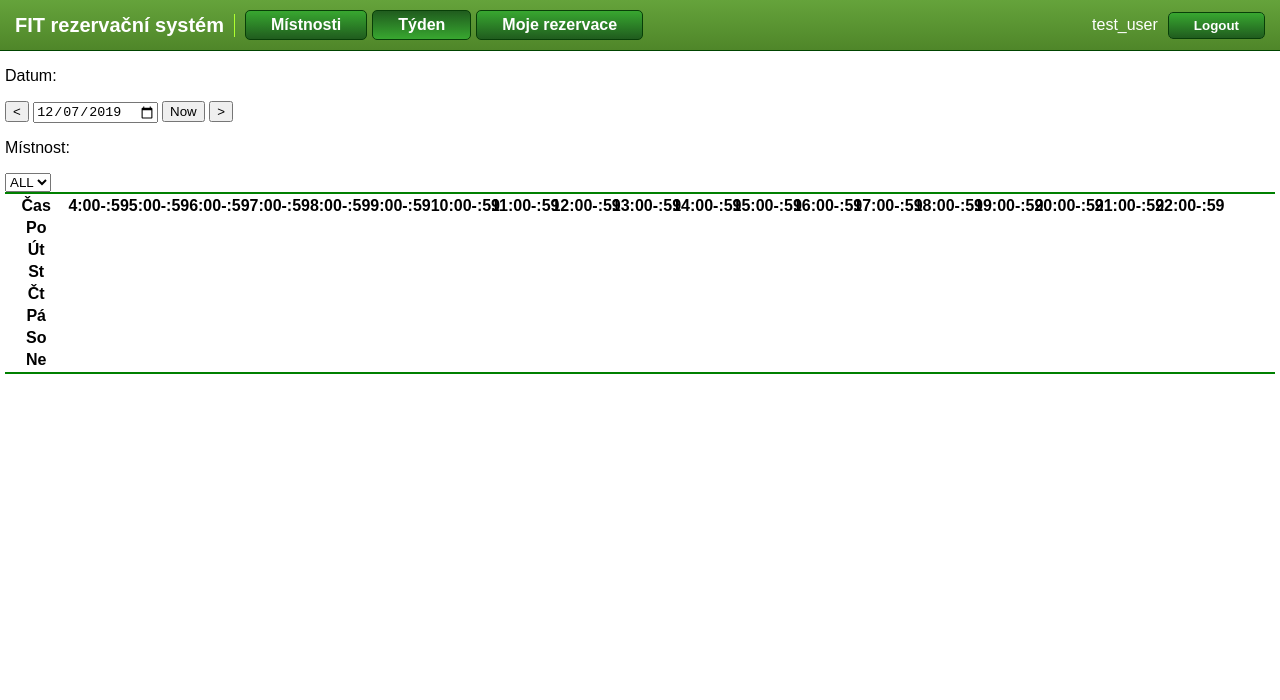
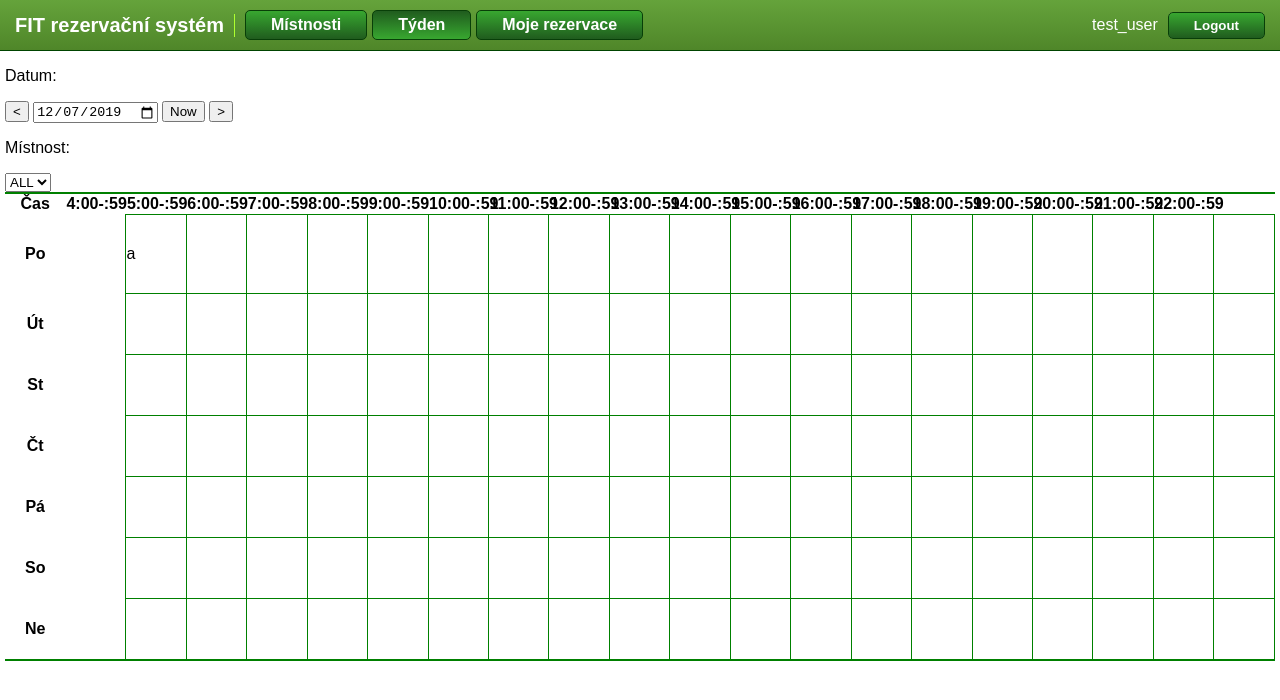
Before and after one commit to Duke-of-Karamel/ITU2019-project, a plain HTML site: page index.html in a window 1280 px wide. Drawn offline with nearby package versions, Linux system fonts and the light colour scheme; no server answers.

Commit message:
Bad table

```diff
--- a/css/styles.css
+++ b/css/styles.css
@@ -141,4 +141,15 @@ table.week_table {
     border-top: 2px solid green;
     border-bottom: 2px solid green;
     width: 100%;
+    border-collapse: collapse;
 }
+
+table.week_table td {
+    padding: 30px 0;
+    border: 1px solid green;
+
+}
+
+table.week_table tr {
+
+}
--- a/js/WeekScheduleView.js
+++ b/js/WeekScheduleView.js
@@ -32,7 +32,7 @@ class WeekScheduleView
                         <th class="tHead">Čas</th> <th class="tHead">4:00-:59</th> <th class="tHead">5:00-:59</th> <th class="tHead">6:00-:59</th> <th class="tHead">7:00-:59</th> <th class="tHead">8:00-:59</th> <th class="tHead">9:00-:59</th> <th class="tHead">10:00-:59</th> <th class="tHead">11:00-:59</th> <th class="tHead">12:00-:59</th> <th class="tHead">13:00-:59</th> <th class="tHead">14:00-:59</th> <th class="tHead">15:00-:59</th> <th class="tHead">16:00-:59</th> <th class="tHead">17:00-:59</th> <th class="tHead">18:00-:59</th> <th class="tHead">19:00-:59</th> <th class="tHead">20:00-:59</th> <th class="tHead">21:00-:59</th> <th class="tHead">22:00-:59</th>
                     </tr>
                     <tr>
-                        <th class="tHead">Po<th> <td class="tCont" data-row="1" data-col="1"></td> <td class="tCont" data-row="1" data-col="2"></td> <td class="tCont" data-row="1" data-col="3"></td> <td class="tCont" data-row="1" data-col="4"></td> <td class="tCont" data-row="1" data-col="5"></td> <td class="tCont" data-row="1" data-col="6"></td> <td class="tCont" data-row="1" data-col="7"></td> <td class="tCont" data-row="1" data-col="8"></td> <td class="tCont" data-row="1" data-col="9"></td> <td class="tCont" data-row="1" data-col="10"></td> <td class="tCont" data-row="1" data-col="11"></td> <td class="tCont" data-row="1" data-col="12"></td> <td class="tCont" data-row="1" data-col="13"></td> <td class="tCont" data-row="1" data-col="14"></td> <td class="tCont" data-row="1" data-col="15"></td> <td class="tCont" data-row="1" data-col="16"></td> <td class="tCont" data-row="1" data-col="17"></td> <td class="tCont" data-row="1" data-col="18"></td> <td class="tCont" data-row="1" data-col="19"></td>
+                        <th class="tHead">Po<th> <td class="tCont" data-row="1" data-col="1">a</td> <td class="tCont" data-row="1" data-col="2"></td> <td class="tCont" data-row="1" data-col="3"></td> <td class="tCont" data-row="1" data-col="4"></td> <td class="tCont" data-row="1" data-col="5"></td> <td class="tCont" data-row="1" data-col="6"></td> <td class="tCont" data-row="1" data-col="7"></td> <td class="tCont" data-row="1" data-col="8"></td> <td class="tCont" data-row="1" data-col="9"></td> <td class="tCont" data-row="1" data-col="10"></td> <td class="tCont" data-row="1" data-col="11"></td> <td class="tCont" data-row="1" data-col="12"></td> <td class="tCont" data-row="1" data-col="13"></td> <td class="tCont" data-row="1" data-col="14"></td> <td class="tCont" data-row="1" data-col="15"></td> <td class="tCont" data-row="1" data-col="16"></td> <td class="tCont" data-row="1" data-col="17"></td> <td class="tCont" data-row="1" data-col="18"></td> <td class="tCont" data-row="1" data-col="19"></td>
                     </tr>
                     <tr>
                         <th class="tHead">Út<th> <td class="tCont" data-row="2" data-col="1"></td> <td class="tCont" data-row="2" data-col="2"></td> <td class="tCont" data-row="2" data-col="3"></td> <td class="tCont" data-row="2" data-col="4"></td> <td class="tCont" data-row="2" data-col="5"></td> <td class="tCont" data-row="2" data-col="6"></td> <td class="tCont" data-row="2" data-col="7"></td> <td class="tCont" data-row="2" data-col="8"></td> <td class="tCont" data-row="2" data-col="9"></td> <td class="tCont" data-row="2" data-col="10"></td> <td class="tCont" data-row="2" data-col="11"></td> <td class="tCont" data-row="2" data-col="12"></td> <td class="tCont" data-row="2" data-col="13"></td> <td class="tCont" data-row="2" data-col="14"></td> <td class="tCont" data-row="2" data-col="15"></td> <td class="tCont" data-row="2" data-col="16"></td> <td class="tCont" data-row="2" data-col="17"></td> <td class="tCont" data-row="2" data-col="18"></td> <td class="tCont" data-row="2" data-col="19"></td>
```
